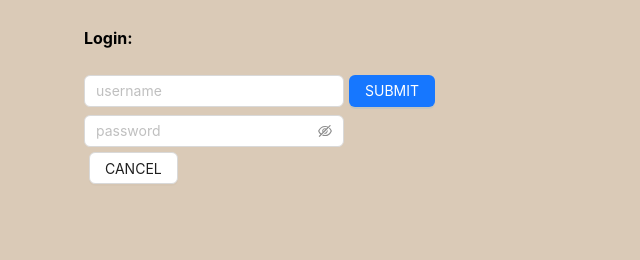
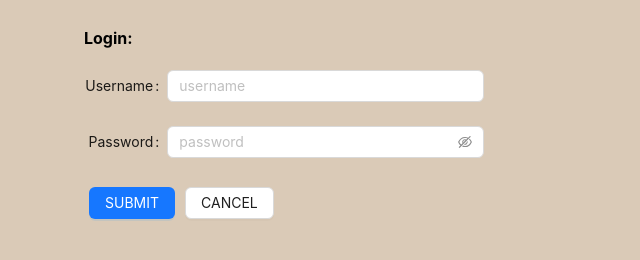
Before and after one commit to g-star423/stockwatch-front, a React (Create React App) app: page / in a window 1280 px wide. Both pictures are taken after a click on the button "LOG IN". Shown: the part 350-610 px from the top of the page, without its empty margins (356-996 px from the left). Built offline with nearby package versions, Linux system fonts and the light colour scheme.

Commit message:
changed userlogin to use antd form

```diff
--- a/src/App.css
+++ b/src/App.css
@@ -15,6 +15,7 @@ body {
   padding: 5px;
   margin-left: auto;
   margin-right: auto;
+  max-width: 1000px;
 }
 
 header img {
@@ -51,6 +52,6 @@ Button {
   margin: 5px;
 }
 
-Input {
-  margin: 5px;
+input {
+  padding: 5px;
 }
--- a/src/Components/UserLogin.tsx
+++ b/src/Components/UserLogin.tsx
@@ -1,6 +1,6 @@
 import React, { useState } from "react"
 import axios from "axios"
-import { Button, Input, Space } from 'antd';
+import { Button, Input, Space, Form } from 'antd';
 import Password from "antd/es/input/Password";
 
 interface UserLoginProps {
@@ -22,7 +22,7 @@ function UserLogin({ setLoggedInUserID, setLoggedInUsername, setLogin }: UserLog
         setPassword(event.target.value)
     }
     function handleSubmit(event: React.FormEvent<HTMLFormElement>) {
-        event.preventDefault()
+        // event.preventDefault() no longer  need this with antd form
         console.log(`Submitted form, username: ${username}, password: ${password}`);
         axios.put('https://boiling-crag-00382.herokuapp.com/api/useraccount/login',
             {
@@ -48,14 +48,20 @@ function UserLogin({ setLoggedInUserID, setLoggedInUsername, setLogin }: UserLog
     return (
         <div className="form-div">
             <h4>Login:</h4>
-            <form onSubmit={(event) => handleSubmit(event)}>
-                <Space direction='vertical'>
+            <Form labelCol={{ span: 5 }} onFinish={(event) => handleSubmit(event)}>
+                {/* <form onSubmit={(event) => handleSubmit(event)}> */}
+                <Form.Item label='Username' name="username">
                     <Input type="text" placeholder="username" onChange={(event: React.ChangeEvent<HTMLInputElement>) => handleUsername(event)} />
+                </Form.Item>
+                <Form.Item label='Password' name="password">
                     <Password placeholder="password" onChange={(event: React.ChangeEvent<HTMLInputElement>) => handlePassword(event)} />
-                </Space>
-                <Button type="primary" htmlType="submit">SUBMIT</Button><Button onClick={() => setLogin(false)}>CANCEL</Button>
+                </Form.Item>
+                <Form.Item>
+                    <Button type="primary" htmlType="submit">SUBMIT</Button><Button onClick={() => setLogin(false)}>CANCEL</Button>
+                </Form.Item>
                 {invalidLogin ? <p>invalid login</p> : null}
-            </form>
+                {/* </form> */}
+            </Form>
         </div>
     )
 }
```
